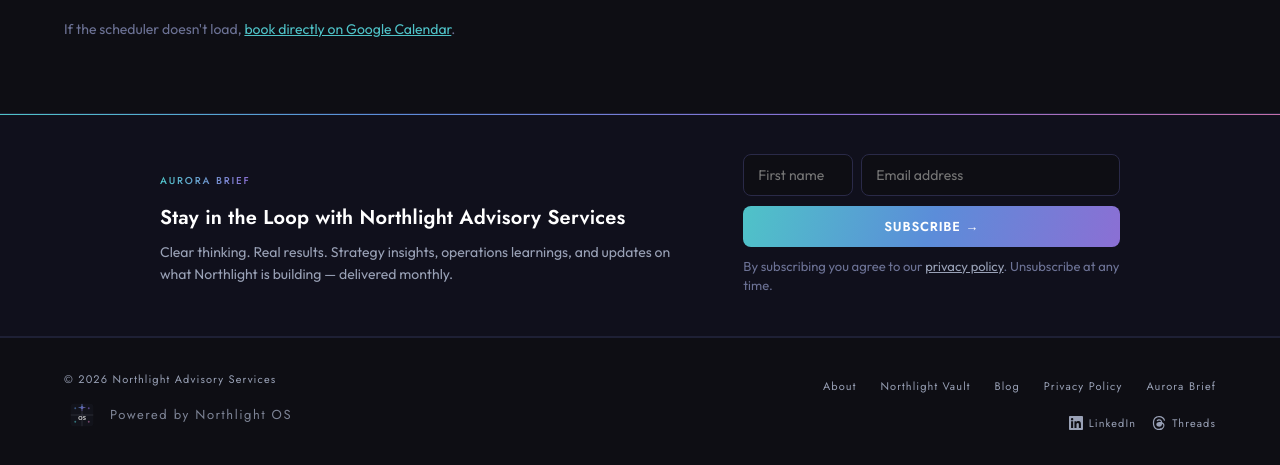
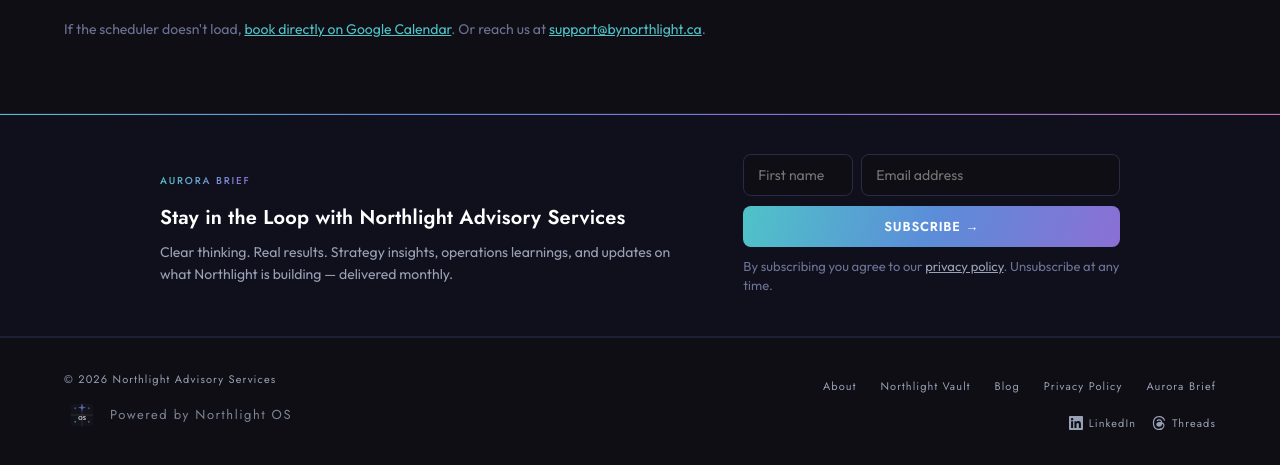
Before and after one commit to elizabethlemoine33-commits/bynorthlight-site, a Jekyll site: the page coffee.html, which Jekyll copies as it is, in a window 1280 px wide. Shown: the part 987-1452 px from the top of the page. Built offline with Jekyll 4.4.1, drawn with Linux system fonts in a browser that asks for light colours.

Commit message:
fix(coffee): add crawlable email address as visible text

```diff
--- a/coffee.html
+++ b/coffee.html
@@ -195,7 +195,7 @@
         <!-- end Google Calendar Appointment Scheduling -->
       </div>
 
-      <p class="calendar-fallback">If the scheduler doesn't load, <a href="https://calendar.google.com/calendar/appointments/schedules/AcZssZ1O--hmKjOKJCgIA4eaQeAhr5wJQwUe7osm45SUshS1oiu1X7Kv8DVqASoAraefaM1ZnDcb3wkX?gv=true" target="_blank" rel="noopener">book directly on Google Calendar</a>.</p>
+      <p class="calendar-fallback">If the scheduler doesn't load, <a href="https://calendar.google.com/calendar/appointments/schedules/AcZssZ1O--hmKjOKJCgIA4eaQeAhr5wJQwUe7osm45SUshS1oiu1X7Kv8DVqASoAraefaM1ZnDcb3wkX?gv=true" target="_blank" rel="noopener">book directly on Google Calendar</a>. Or reach us at <a href="mailto:support@bynorthlight.ca">support@bynorthlight.ca</a>.</p>
     </section>
 
   </main>
```
